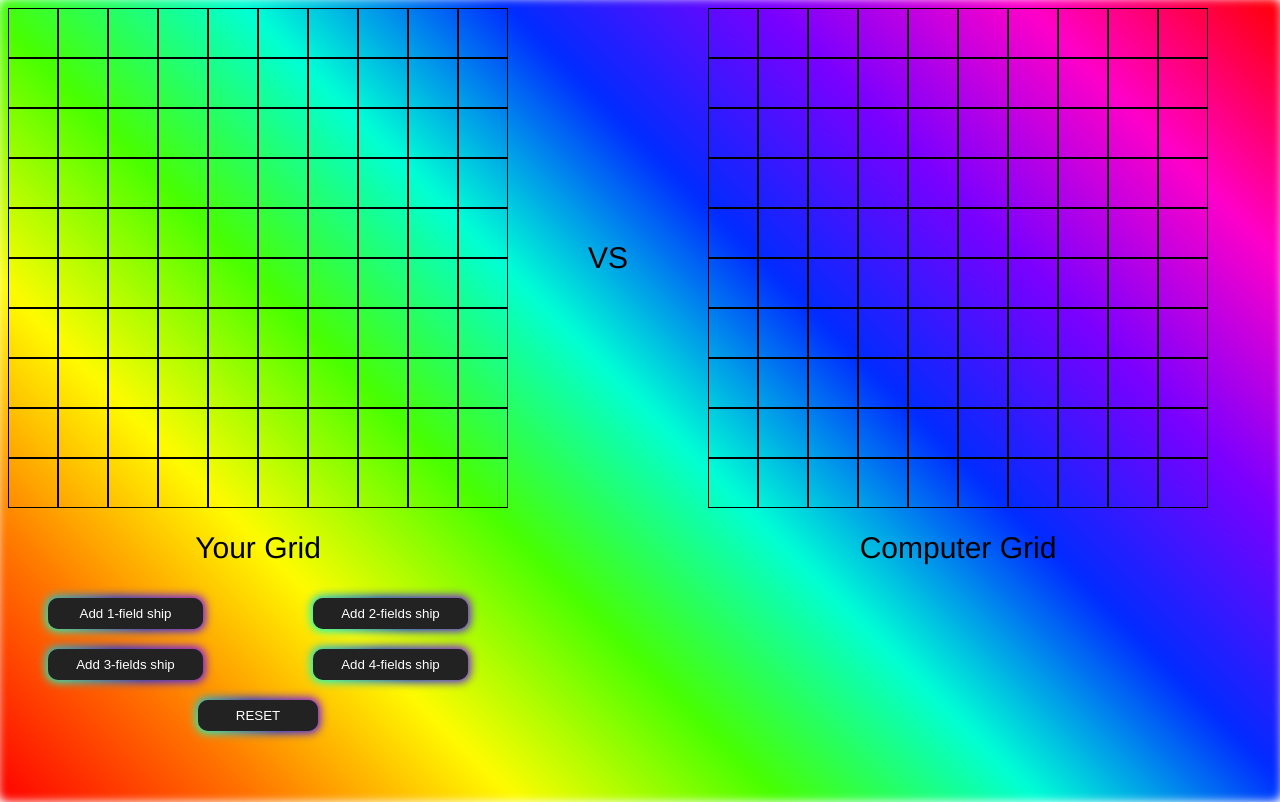
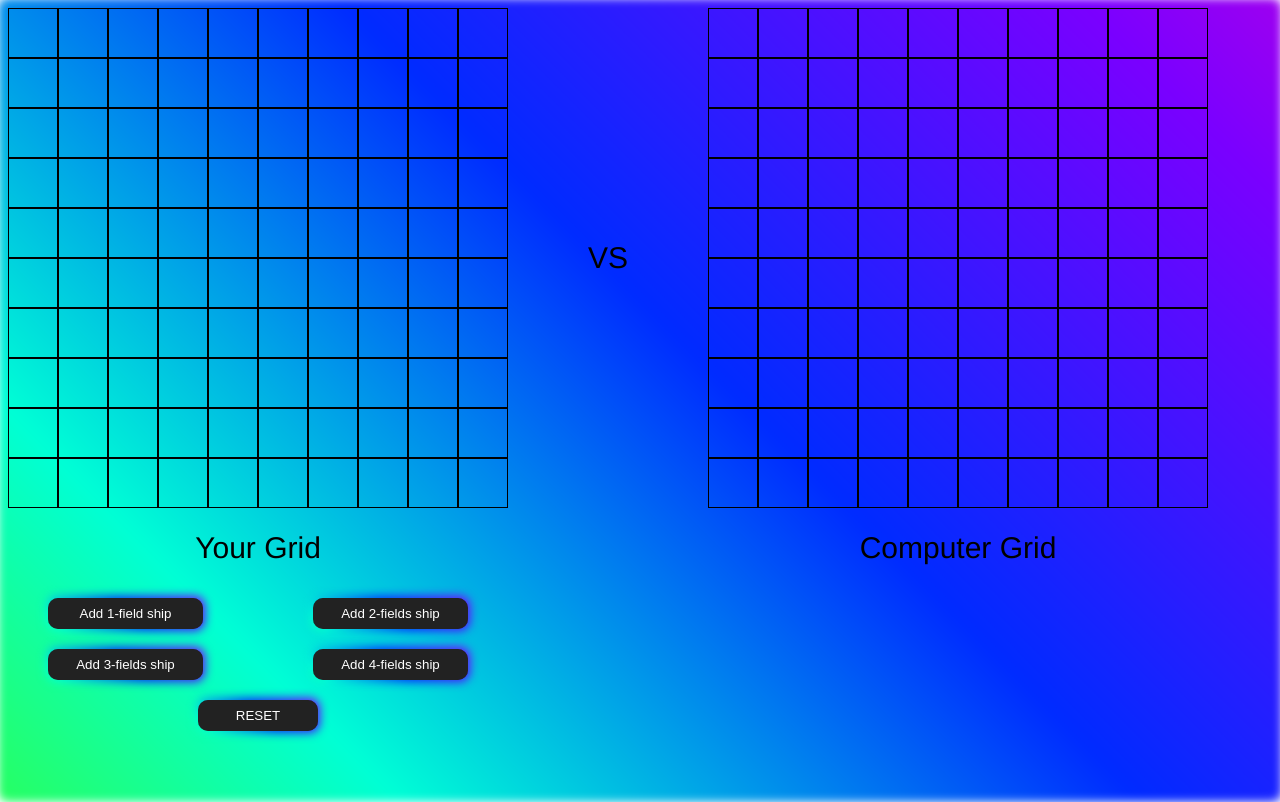
Before and after one commit to Benodkk/Battleship-playing-with-css, a plain HTML site: page index.html in a window 1280 px wide. Drawn offline with Linux system fonts and the light colour scheme.

Commit message:
playing with bgc

```diff
--- a/style.css
+++ b/style.css
@@ -26,7 +26,7 @@ body {
     position: absolute;
     top: -2px;
     left: -2px;
-    background-size: 100%;
+    background-size: 400%;
     z-index: -1;
     filter: blur(5px);
     -webkit-filter: blur(5px);
```
